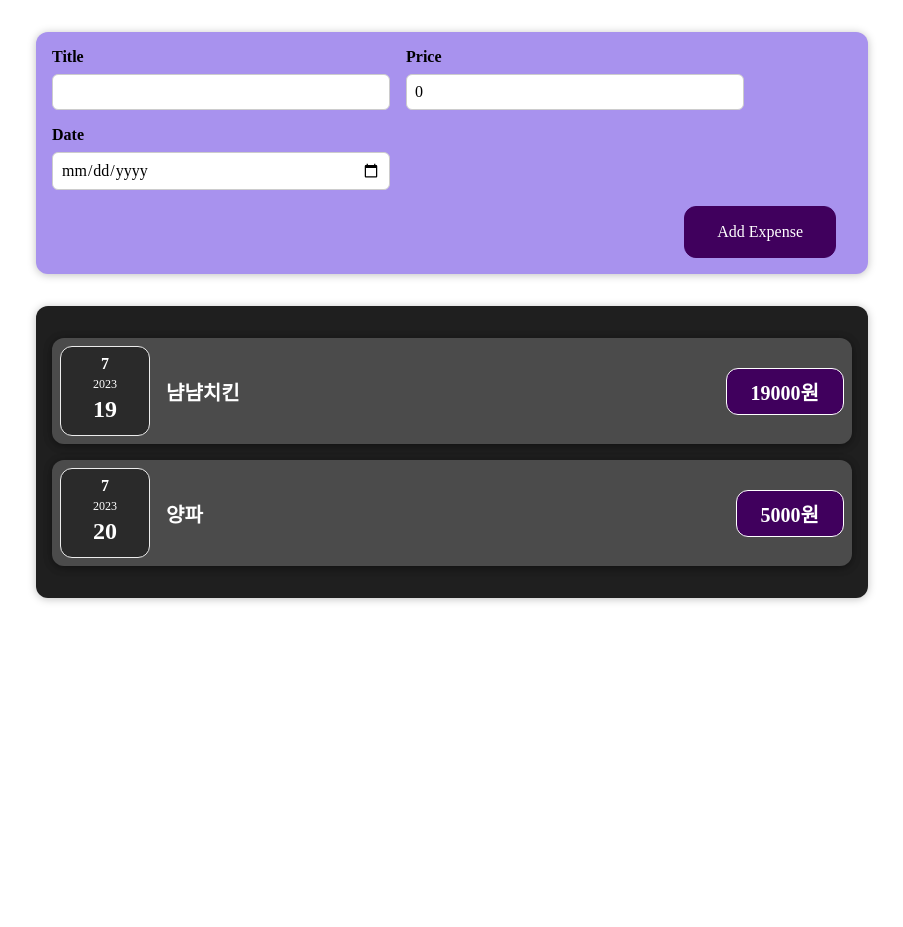
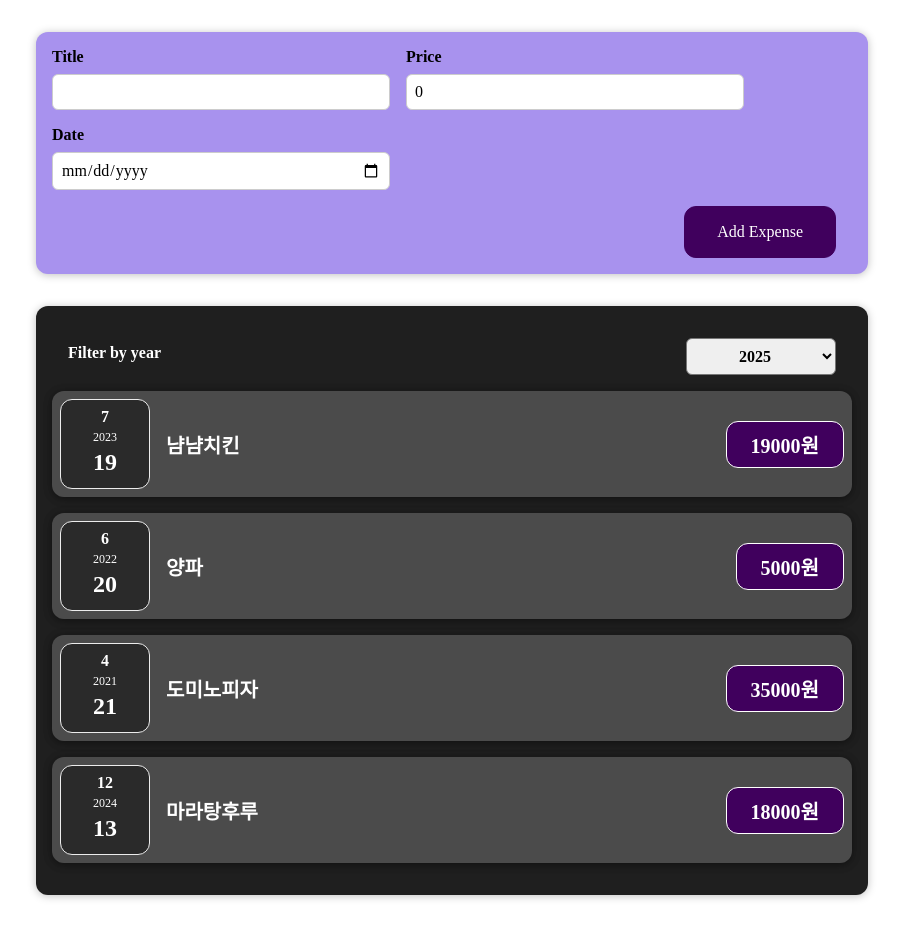
Before and after one commit to EunHyeokLee123/Playdata_React, a React (Vite) app in the folder React_study_01_0408/: page / in a window 1280 px wide. Shown: the whole page, without its empty margins (188-1091 px from the left). Before the commit the page ends 800 px from the top, so only its background shows below. Built offline with nearby package versions, Linux system fonts and the light colour scheme.

Commit message:
ExpenseFilter 작성중

```diff
--- a/React_study_01_0408/src/App.jsx
+++ b/React_study_01_0408/src/App.jsx
@@ -4,6 +4,8 @@
 import ExpenseItem from './components/expenses/ExpenseItem';
 // @ts-ignore
 import NewExpense from './components/newExpense/NewExpense';
+import ExpenseFilter from './components/expenses/ExpenseFilter';
+import Card from './UI/Card';
 
 function App() {
   /*
@@ -23,12 +25,23 @@
 
   const expenses = [
     { id: 1, title: '냠냠치킨', price: 19000, date: new Date(2023, 6, 19) },
-    { id: 2, title: '양파', price: 5000, date: new Date(2023, 6, 20) },
+    { id: 2, title: '양파', price: 5000, date: new Date(2022, 5, 20) },
+    { id: 3, title: '도미노피자', price: 35000, date: new Date(2021, 3, 21) },
+    { id: 4, title: '마라탕후루', price: 18000, date: new Date(2024, 11, 13) },
   ];
 
   // 지출 객체 배열을 상태 변수로 관리하기
   // 변화가 생기면 리렌더링을 하기 위해서
   const [expenseList, setExpenseList] = useState(expenses);
+
+  // 선택된 연도값 상태 관리 (현재 시각을 초기값)
+  // 연도가 바뀌면 렌더링을 다시 되게 하기 위해서
+  const [filterdYear, setFilteredYear] = useState(
+    new Date().getFullYear().toString(),
+  );
+
+  // 자식 컴포넌트인 ExpenseFilter에 내려줄 함수
+  const filterChangeHandler = (selectedYear) => {};
 
   // 자식 컴포넌트의 데이터를 부모 컴포넌트에서 받아내는 함수
   // props drilling
@@ -41,7 +54,8 @@
   return (
     <>
       <NewExpense onAddExpense={addExpenseHandler} />
-      <div className='expenses'>
+      <Card className='expenses'>
+        <ExpenseFilter onChangeFilter={filterChangeHandler} />
         {expenseList.map((r) => (
           <ExpenseItem
             key={r.id} // 반복문을 통해 같은 컴포넌트를 표현할 때, 각각을 구분할 수 있게
@@ -50,7 +64,7 @@
             date={r.date}
           />
         ))}
-      </div>
+      </Card>
     </>
   );
 }
--- /dev/null
+++ b/React_study_01_0408/src/components/expenses/ExpenseFilter.css
@@ -0,0 +1,24 @@
+.expenses-filter {
+  color: white;
+  padding: 0 1rem;
+}
+
+.expenses-filter__control {
+  display: flex;
+  width: 100%;
+  align-items: center;
+  justify-content: space-between;
+  margin: 1rem 0;
+}
+
+.expenses-filter label {
+  font-weight: bold;
+  margin-bottom: 0.5rem;
+}
+
+.expenses-filter select {
+  font: inherit;
+  padding: 0.5rem 3rem;
+  font-weight: bold;
+  border-radius: 6px;
+}
--- /dev/null
+++ b/React_study_01_0408/src/components/expenses/ExpenseFilter.jsx
@@ -0,0 +1,28 @@
+import React, { useState } from 'react';
+import './ExpenseFilter.css';
+
+const ExpenseFilter = (onChangeFilter) => {
+  const dropdownChangeHandler = (e) => {
+    // 선택된 연도를 필터링할 곳으로 보내야 함. -> App.jsx -> 부모
+    // 부모로부터 함수를 전달받아야 함.
+    onChangeFilter(e.target.value);
+  };
+
+  return (
+    <div className='expenses-filter'>
+      <div className='expenses-filter__control'>
+        <label>Filter by year</label>
+        <select onChange={dropdownChangeHandler}>
+          <option value='2025'>2025</option>
+          <option value='2024'>2024</option>
+          <option value='2023'>2023</option>
+          <option value='2022'>2022</option>
+          <option value='2021'>2021</option>
+          <option value='2020'>2020</option>
+        </select>
+      </div>
+    </div>
+  );
+};
+
+export default ExpenseFilter;
```
